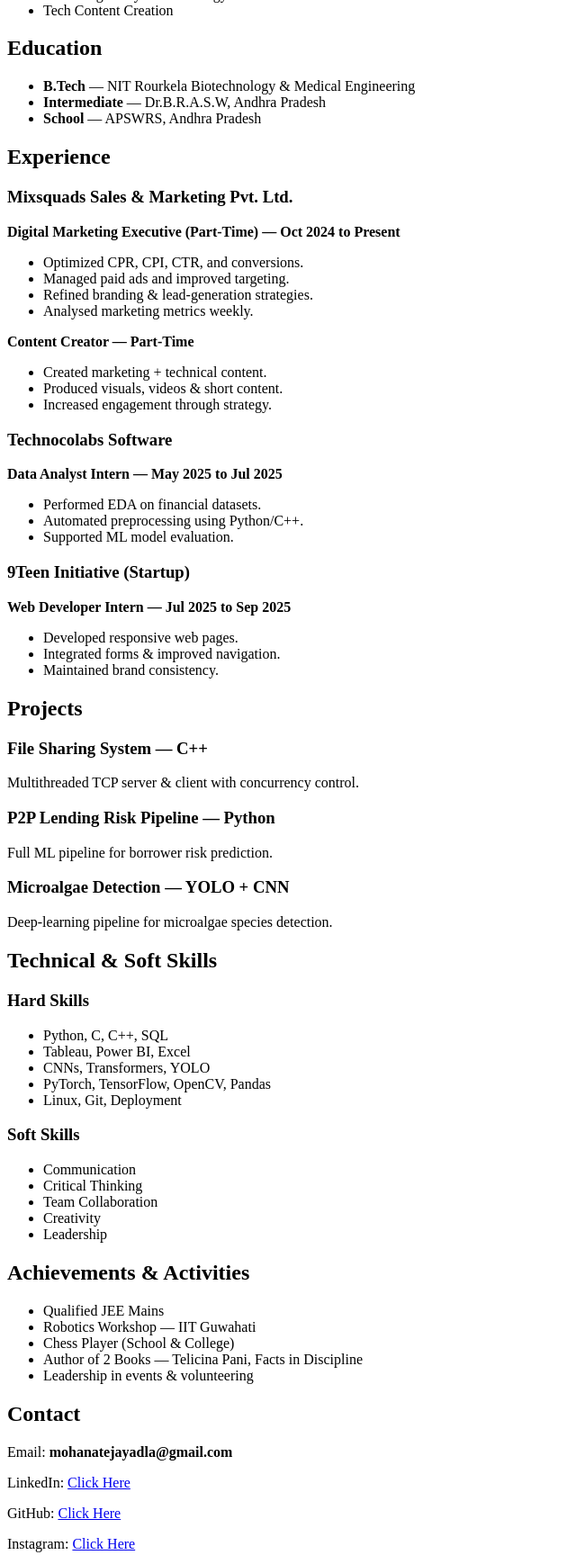
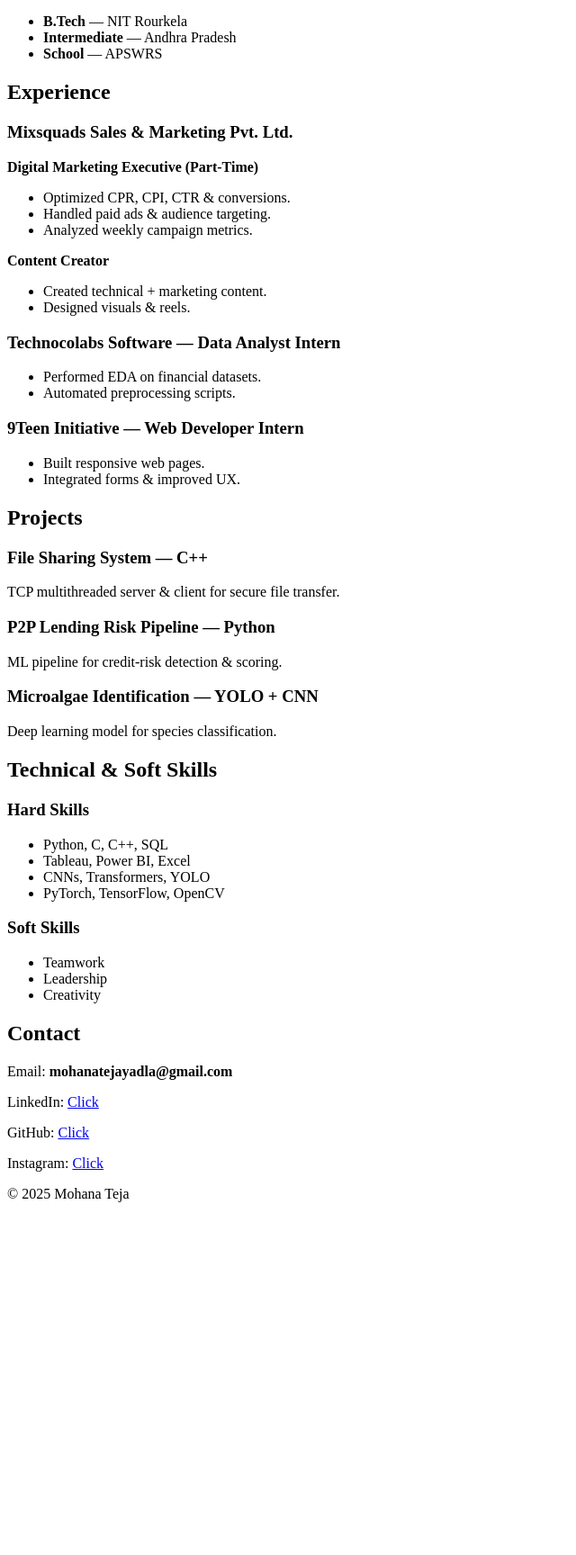
Before and after one commit to Mohana-teja/portfolio-streamlit, a plain HTML site: page index.html in a window 1280 px wide. Shown: the part 1063-2791 px from the top of the page at 90% size, without its empty margins (0-640 px from the left). After the commit the page ends 2407 px from the top, so only its background shows below. Drawn offline with Linux system fonts and the light colour scheme.

Commit message:
Revise portfolio layout and improve content
Updated content and structure of the portfolio webpage.

```diff
--- a/index.html
+++ b/index.html
@@ -1,10 +1,12 @@
+<div class="wrapper">
+
   <!-- HERO SECTION -->
   <section class="hero" id="home">
     <div class="hero-content">
 
       <div class="hero-text">
         <h1 class="main-name">Yadla Mohana Teja</h1>
-      <p class="roles">Data Analyst | Digital Marketing Executive | Web Developer | Content Creator | Author</p>
+        <p class="roles">Data Analyst | Digital Marketing | Web Developer | Content Creator | Author</p>
         <p class="location">Srikakulam, Andhra Pradesh, India</p>
 
         <div class="slogan-box">
@@ -27,7 +29,9 @@
   <section id="about">
     <h2>About Me</h2>
     <div class="card">
-    <p>I’m Yadla Mohana Teja, a Biotechnology and Medical Engineering student at NIT Rourkela with a strong passion for Data Analytics, Machine Learning, Marketing, and Web Technologies.<br><br>I have hands-on experience in data analysis, digital marketing, content creation, and web development.<br><br>I enjoy ML experiments, content creation, analytics research, and creative projects.</p>
+      <p>
+        I’m Yadla Mohana Teja, a Biotechnology and Medical Engineering student at NIT Rourkela passionate about Data Analytics, Machine Learning, Marketing, and Web Technology.
+      </p>
     </div>
   </section>
 
@@ -37,10 +41,10 @@
     <h2>Interested Areas</h2>
     <div class="card">
       <ul>
-      <li>Data Analysis & Business Insights</li>
+        <li>Data Analysis</li>
         <li>Web Development</li>
-      <li>Marketing Analytics & Strategy</li>
-      <li>Tech Content Creation</li>
+        <li>Marketing Analytics</li>
+        <li>Content Creation</li>
       </ul>
     </div>
   </section>
@@ -51,9 +55,9 @@
     <h2>Education</h2>
     <div class="card">
       <ul>
-      <li><strong>B.Tech</strong> — NIT Rourkela Biotechnology & Medical Engineering</li>
-      <li><strong>Intermediate</strong> — Dr.B.R.A.S.W, Andhra Pradesh</li>
-      <li><strong>School</strong> — APSWRS, Andhra Pradesh</li>
+        <li><strong>B.Tech</strong> — NIT Rourkela</li>
+        <li><strong>Intermediate</strong> — Andhra Pradesh</li>
+        <li><strong>School</strong> — APSWRS</li>
       </ul>
     </div>
   </section>
@@ -65,35 +69,29 @@
     <div class="card">
 
       <h3>Mixsquads Sales & Marketing Pvt. Ltd.</h3>
-    <p><strong>Digital Marketing Executive (Part-Time) — Oct 2024 to Present</strong></p>
+      <p><strong>Digital Marketing Executive (Part-Time)</strong></p>
       <ul>
-      <li>Optimized CPR, CPI, CTR, and conversions.</li>
-      <li>Managed paid ads and improved targeting.</li>
-      <li>Refined branding & lead-generation strategies.</li>
-      <li>Analysed marketing metrics weekly.</li>
+        <li>Optimized CPR, CPI, CTR & conversions.</li>
+        <li>Handled paid ads & audience targeting.</li>
+        <li>Analyzed weekly campaign metrics.</li>
       </ul>
 
-    <p><strong>Content Creator — Part-Time</strong></p>
+      <p><strong>Content Creator</strong></p>
       <ul>
-      <li>Created marketing + technical content.</li>
-      <li>Produced visuals, videos & short content.</li>
-      <li>Increased engagement through strategy.</li>
+        <li>Created technical + marketing content.</li>
+        <li>Designed visuals & reels.</li>
       </ul>
 
-    <h3>Technocolabs Software</h3>
-    <p><strong>Data Analyst Intern — May 2025 to Jul 2025</strong></p>
+      <h3>Technocolabs Software — Data Analyst Intern</h3>
       <ul>
         <li>Performed EDA on financial datasets.</li>
-      <li>Automated preprocessing using Python/C++.</li>
-      <li>Supported ML model evaluation.</li>
+        <li>Automated preprocessing scripts.</li>
       </ul>
 
-    <h3>9Teen Initiative (Startup)</h3>
-    <p><strong>Web Developer Intern — Jul 2025 to Sep 2025</strong></p>
+      <h3>9Teen Initiative — Web Developer Intern</h3>
       <ul>
-      <li>Developed responsive web pages.</li>
-      <li>Integrated forms & improved navigation.</li>
-      <li>Maintained brand consistency.</li>
+        <li>Built responsive web pages.</li>
+        <li>Integrated forms & improved UX.</li>
       </ul>
 
     </div>
@@ -107,17 +105,17 @@
 
       <div class="project-card">
         <h3>File Sharing System — C++</h3>
-      <p>Multithreaded TCP server & client with concurrency control.</p>
+        <p>TCP multithreaded server & client for secure file transfer.</p>
       </div>
 
       <div class="project-card">
         <h3>P2P Lending Risk Pipeline — Python</h3>
-      <p>Full ML pipeline for borrower risk prediction.</p>
+        <p>ML pipeline for credit-risk detection & scoring.</p>
       </div>
 
       <div class="project-card">
-      <h3>Microalgae Detection — YOLO + CNN</h3>
-      <p>Deep-learning pipeline for microalgae species detection.</p>
+        <h3>Microalgae Identification — YOLO + CNN</h3>
+        <p>Deep learning model for species classification.</p>
       </div>
 
     </div>
@@ -128,38 +126,22 @@
   <section id="skills">
     <h2>Technical & Soft Skills</h2>
     <div class="card">
+
       <h3>Hard Skills</h3>
       <ul>
         <li>Python, C, C++, SQL</li>
         <li>Tableau, Power BI, Excel</li>
         <li>CNNs, Transformers, YOLO</li>
-      <li>PyTorch, TensorFlow, OpenCV, Pandas</li>
-      <li>Linux, Git, Deployment</li>
+        <li>PyTorch, TensorFlow, OpenCV</li>
       </ul>
 
       <h3>Soft Skills</h3>
       <ul>
-      <li>Communication</li>
-      <li>Critical Thinking</li>
-      <li>Team Collaboration</li>
+        <li>Teamwork</li>
+        <li>Leadership</li>
         <li>Creativity</li>
-      <li>Leadership</li>
       </ul>
-  </div>
-</section>
 
-
-<!-- ACHIEVEMENTS -->
-<section id="extras">
-  <h2>Achievements & Activities</h2>
-  <div class="card">
-    <ul>
-      <li>Qualified JEE Mains</li>
-      <li>Robotics Workshop — IIT Guwahati</li>
-      <li>Chess Player (School & College)</li>
-      <li>Author of 2 Books — Telicina Pani, Facts in Discipline</li>
-      <li>Leadership in events & volunteering</li>
-    </ul>
     </div>
   </section>
 
@@ -169,13 +151,14 @@
     <h2>Contact</h2>
     <div class="card">
       <p>Email: <strong>mohanatejayadla@gmail.com</strong></p>
-    <p>LinkedIn: <a href="https://www.linkedin.com/in/mohana-teja">Click Here</a></p>
-    <p>GitHub: <a href="https://github.com/Mohana-teja">Click Here</a></p>
-    <p>Instagram: <a href="https://www.instagram.com/_thisisteju_">Click Here</a></p>
+      <p>LinkedIn: <a href="https://www.linkedin.com/in/mohana-teja">Click</a></p>
+      <p>GitHub: <a href="https://github.com/Mohana-teja">Click</a></p>
+      <p>Instagram: <a href="https://www.instagram.com/_thisisteju_">Click</a></p>
     </div>
   </section>
 
+  <footer>
+    © 2025 Mohana Teja
+  </footer>
 
-<footer>
-  © 2025 Mohana Teja • Portfolio
-</footer>
+</div>
```
Lines whose indentation alone changed are shown as unchanged.
